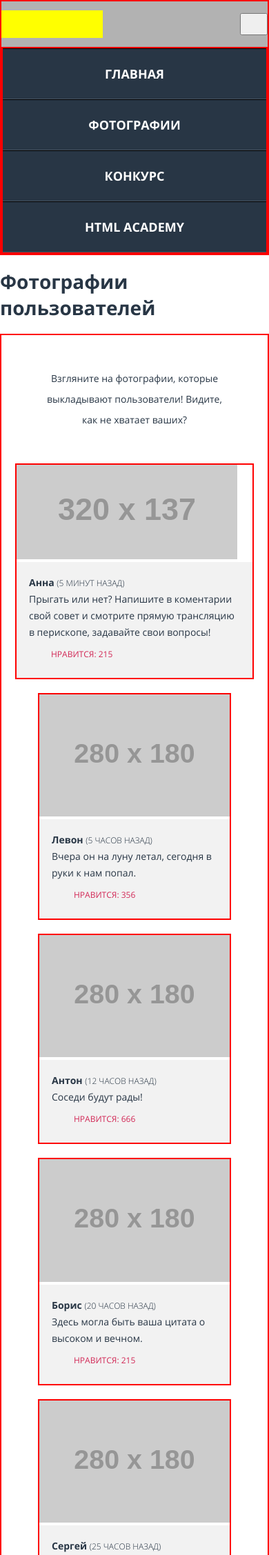
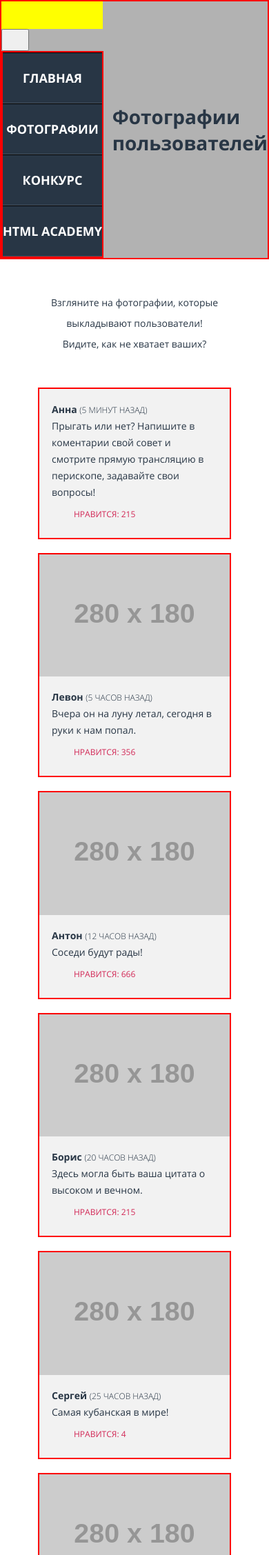
Before and after one commit to elenagradovich/425039-pink, a PHP site: page /photo.html in a window 390 px wide; the page is wider, and only the part inside the window is pictured. Shown: the top 2255 px of that part at 69% size. Run offline with PHP 8.4, Linux system fonts and the light colour scheme; grey boxes labelled with a size stand in for pictures from a placeholder-image service; style sheets or scripts are compiled from the project's sources; some libraries are stand-ins or nearby versions.

Commit message:
Сверстана адаптивная сетка gallery

```diff
--- a/source/photo.html
+++ b/source/photo.html
@@ -11,6 +11,7 @@
   <body>
     <header class="page-header page-header--photo ">
       <div class="page-header__top">
+        <div class="page-header__wrapper">
           <div class="page-header__logo logo">
             <a class="logo__link" href="index.html">
               <svg class="logo__name logo__name--header"></svg>
@@ -20,7 +21,7 @@
             <svg class="trigger__cross"></svg>
             <svg class="trigger__burger visually-hidden"></svg>
           </button>
-      </div>
+
           <nav class="page-header__navigation navigation">
             <ul class="navigation__list">
               <li class="navigation__item">
@@ -37,25 +38,27 @@
               </li>
             </ul>
           </nav>
+        </div>
+
+      <h1 class="page-content__title">Фотографии <br>пользователей</h1>
     </header>
+
     <main class="page-content photo-content">
-      <div class="page-content__title">
-        <h1>Фотографии <br>пользователей</h1>
-      </div>
       <section class="photo-content__gallery gallery">
         <h2 class="visually-hidden">Галерея</h2>
-        <p class="gallery__slogan">Взгляните на фотографии, которые выкладывают пользователи! Видите, как не хватает ваших?
+        <p class="gallery__slogan">Взгляните на фотографии, которые выкладывают пользователи!<br>Видите, как не хватает ваших?
         </p>
+
         <ul class="gallery__list">
-          <li class="gallery__item gallery-card gallery-card--top">
-            <img class="gallery-card__image" src="http://placehold.it/320x137" width="320" height="137" alt="Изображение пользователя">
-            <div class="gallery-card__wrapper">
-              <div class="gallery-card__info">
+          <li class="gallery__item gallery__item--long gallery-card">
+            <div class="gallery-card__image gallery-card__image--top">
+            <div class="gallery-card__wrapper gallery-card__wrapper--top">
+              <div class="gallery-card__info gallery-card__info--top">
                 <span class="gallery-card__author">Анна</span>
                 <span class="gallery-card__time">(5 минут назад)</span>
               </div>
               <p class="gallery-card__comment">Прыгать или нет? Напишите в коментарии свой совет и смотрите прямую трансляцию в перископе, задавайте свои вопросы!</p>
-              <div class="gallery-card__likes">Нравится:
+              <div class="gallery-card__likes gallery-card__likes--top">Нравится:
                 <span class="gallery-card__likes-count">215</span>
               </div>
             </div>
--- a/source/sass/abstracts/_variables.scss
+++ b/source/sass/abstracts/_variables.scss
@@ -12,7 +12,8 @@ $color-bg-button: #2aab6d;
 $font-family: "Open Sans", "Helvetica", "Arial", "Verdana", "Tahoma", sans-serif;
 $temporary: 2px solid red;
 
-$tablet-width: 768px;
+$mobile-width: 320px;
+$tablet-width: 660px;
 $desktop-width: 1200px;
 
 $height-top: 110px;
--- a/source/sass/blocks/_gallery-card.scss
+++ b/source/sass/blocks/_gallery-card.scss
@@ -1,19 +1,24 @@
 .gallery-card {
-  margin: 0 auto;
-  margin-bottom: 20px;
+  display: flex;
+  flex-direction: column;
   border: $temporary;
 }
 
-.gallery-card:not(:first-child) {
+.gallery-card {
   width: 280px;
 }
 
 .gallery-card__wrapper {
+  display: flex;
+  flex-direction: column;
+  width: 100%;
+  flex-grow: 1;
   padding: 18px 18px 22px;
   margin: 0;
   text-align: left;
   background-color: darken($color-primary, 5.1);
 }
+
 
 .gallery-card__author {
   font-weight: 700;
@@ -27,10 +32,12 @@
 }
 
 .gallery-card__comment {
+  width: 100%;
   margin: 0;
   margin-bottom: 8px;
   font-size: 14px;
   line-height: 24px;
+  flex-grow: 1;
 }
 
 .gallery-card__likes {
@@ -40,3 +47,55 @@
   font-size: 12px;
   line-height: 24px;
 }
+
+@media (min-width: $tablet-width) {
+  .gallery-card__image {
+    width: auto;
+  }
+
+  .gallery-card:not(:first-child) {
+    width: 300px;
+  }
+
+  .gallery-card:first-child {
+    width: 100%;
+  }
+
+  .gallery-card__wrapper--top {
+    display: flex;
+    flex-direction: row;
+    flex-wrap: wrap;
+    justify-content: space-between;
+  }
+
+  .gallery-card__info--top {
+    order: -2;
+  }
+
+  .gallery-card__likes--top {
+    padding-left: 0;
+    padding-right: 32px;
+    order: -1;
+  }
+}
+
+/*
+
+
+
+.gallery-card__image--top {
+  margin-right: -20px;
+  margin-left: -20px;
+  padding-left: 20px;
+  padding-right: 20px;
+  width: 320px;
+  height: 137px;
+  background: url("../img/panorama-mobile@1x.jpg");
+  background-size: 100%;
+  background-position: 50%;
+  background-repeat: no-repeat;
+}
+
+
+
+*/
--- a/source/sass/blocks/_gallery.scss
+++ b/source/sass/blocks/_gallery.scss
@@ -1,17 +1,26 @@
 .gallery {
-  border: $temporary;
+  display: flex;
+  flex-direction: column;
+  justify-content: center;
+  align-items: center;
+  margin: 0 auto;
+  width: $mobile-width;
   background-color: $color-primary;
-  padding: 0 20px 5px;
+  padding: 0 $padding-side;
 }
 
 .gallery__slogan {
   text-align: center;
   margin: 0;
-  padding: 48px 40px;
+  padding: 48px 10px;
   line-height: 30px;
 }
 
 .gallery__list {
+  display: flex;
+  flex-direction: column;
+  justify-content: flex-start;
+  align-items: center;
   @include lt-st-reset;
   margin-bottom: 40px;
 }
@@ -22,3 +31,59 @@
   margin-bottom: 40px;
   line-height: 30px;
 }
+
+.gallery__item {
+  margin: 0 0 20px;
+}
+
+@media (min-width: $tablet-width) {
+  .gallery {
+    width: $tablet-width;
+  }
+
+  .gallery__slogan {
+    text-align: center;
+    margin: 0;
+    font-size: 18px;
+    padding-top: 90px;
+    padding-bottom: 70px;
+    line-height: 30px;
+  }
+
+  .gallery__list {
+    display: flex;
+    flex-direction: row;
+    justify-content: flex-start;
+    flex-wrap: wrap;
+    align-items: stretch;
+    margin-bottom: 70px;
+  }
+
+  .gallery__item:nth-child(n+2):nth-child(2n) {
+    margin-right: 20px;
+  }
+
+  .gallery__footer {
+    font-size: 18px;
+    margin-bottom: 70px;
+  }
+}
+
+@media (min-width: $desktop-width) {
+  .gallery {
+    width: $desktop-width;
+    padding: 0 $padding-side-desktop;
+  }
+
+  .gallery__item:nth-child(n+2):nth-child(2n) {
+    margin-right: 0;
+  }
+
+  .gallery__item:nth-child(n+2):nth-child(3n) {
+    margin-right: 20px;
+  }
+
+  .gallery__item:nth-child(n+2):nth-child(3n-1) {
+    margin-right: 20px;
+  }
+}
--- /dev/null
+++ b/source/sass/blocks/_page-content.scss
@@ -0,0 +1,3 @@
+.page-content {
+  width: 100%;
+}
--- a/source/sass/blocks/_page-header.scss
+++ b/source/sass/blocks/_page-header.scss
@@ -27,6 +27,10 @@
 }
 
 @media (min-width: $desktop-width) {
+  .page-header {
+    max-width: $desktop-width;
+  }
+
   .page-header__trigger {
     display: none;
   }
--- /dev/null
+++ b/source/sass/blocks/_photo-content.scss
@@ -0,0 +1,3 @@
+.photo-content {
+
+}
--- a/source/sass/style.scss
+++ b/source/sass/style.scss
@@ -56,6 +56,7 @@ img {
 @import "blocks/_footer.scss";
 @import "blocks/_social.scss";
 @import "blocks/_copyright.scss";
+@import "blocks/_photo-content.scss";
 @import "blocks/_gallery.scss";
 @import "blocks/_gallery-card.scss";
 @import "blocks/_upload-photo-form.scss";
```
Lines whose indentation alone changed are shown as unchanged.
